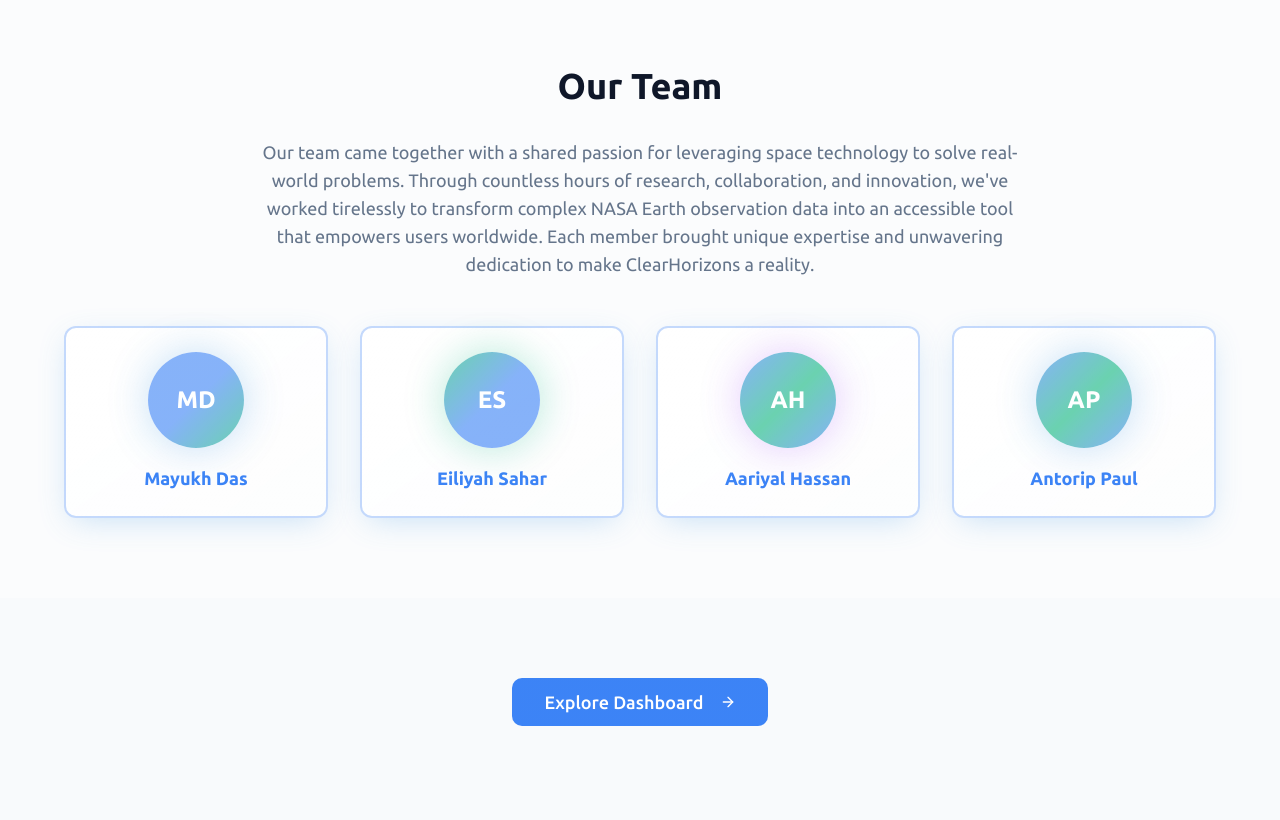
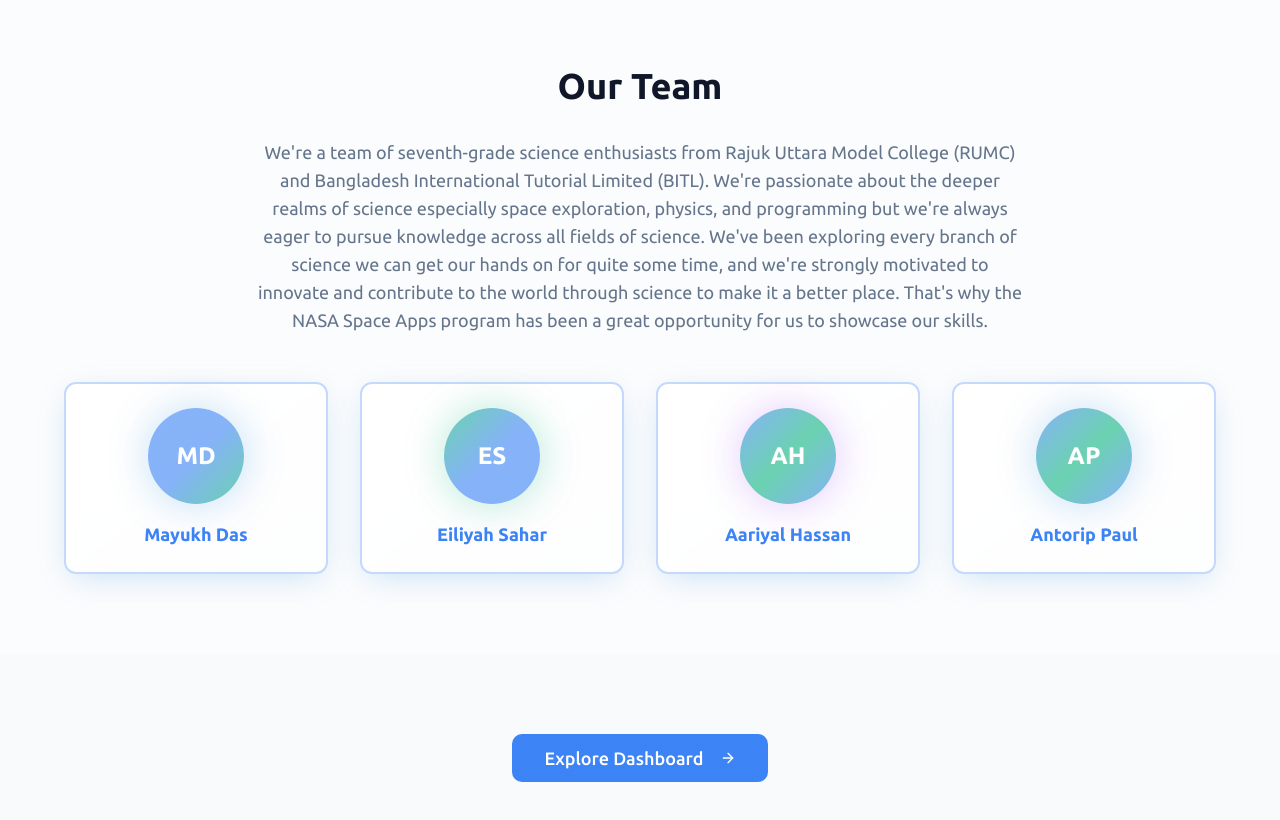
Before and after one commit to SiloWarHead/map-whisperer-dash, a React (Vite) app: page / in a window 1280 px wide. Shown: the part 2860-3680 px from the top of the page. Built offline with nearby package versions, Linux system fonts and the light colour scheme; the HTML template or start-up script is replaced by a standard one.

Commit message:
Update welcome page team text

```diff
--- a/src/pages/Welcome.tsx
+++ b/src/pages/Welcome.tsx
@@ -159,7 +159,7 @@ export default function Welcome() {
         <div className="max-w-6xl mx-auto">
           <h2 className="text-4xl font-bold text-center mb-8">Our Team</h2>
           <p className="text-lg text-muted-foreground text-center max-w-3xl mx-auto mb-12">
-            Our team came together with a shared passion for leveraging space technology to solve real-world problems. Through countless hours of research, collaboration, and innovation, we've worked tirelessly to transform complex NASA Earth observation data into an accessible tool that empowers users worldwide. Each member brought unique expertise and unwavering dedication to make ClearHorizons a reality.
+            We're a team of seventh-grade science enthusiasts from Rajuk Uttara Model College (RUMC) and Bangladesh International Tutorial Limited (BITL). We're passionate about the deeper realms of science especially space exploration, physics, and programming but we're always eager to pursue knowledge across all fields of science. We've been exploring every branch of science we can get our hands on for quite some time, and we're strongly motivated to innovate and contribute to the world through science to make it a better place. That's why the NASA Space Apps program has been a great opportunity for us to showcase our skills.
           </p>
 
           <div className="grid grid-cols-2 md:grid-cols-4 gap-8">
```
